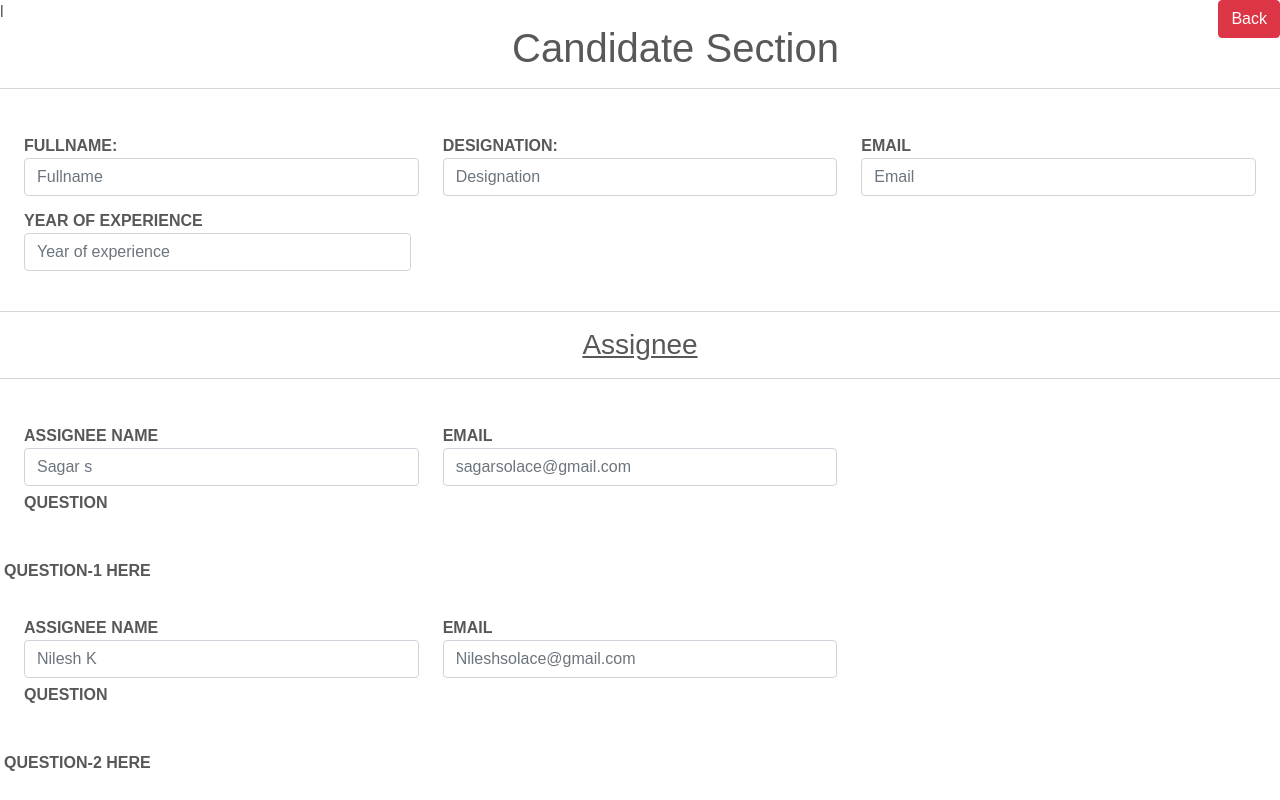
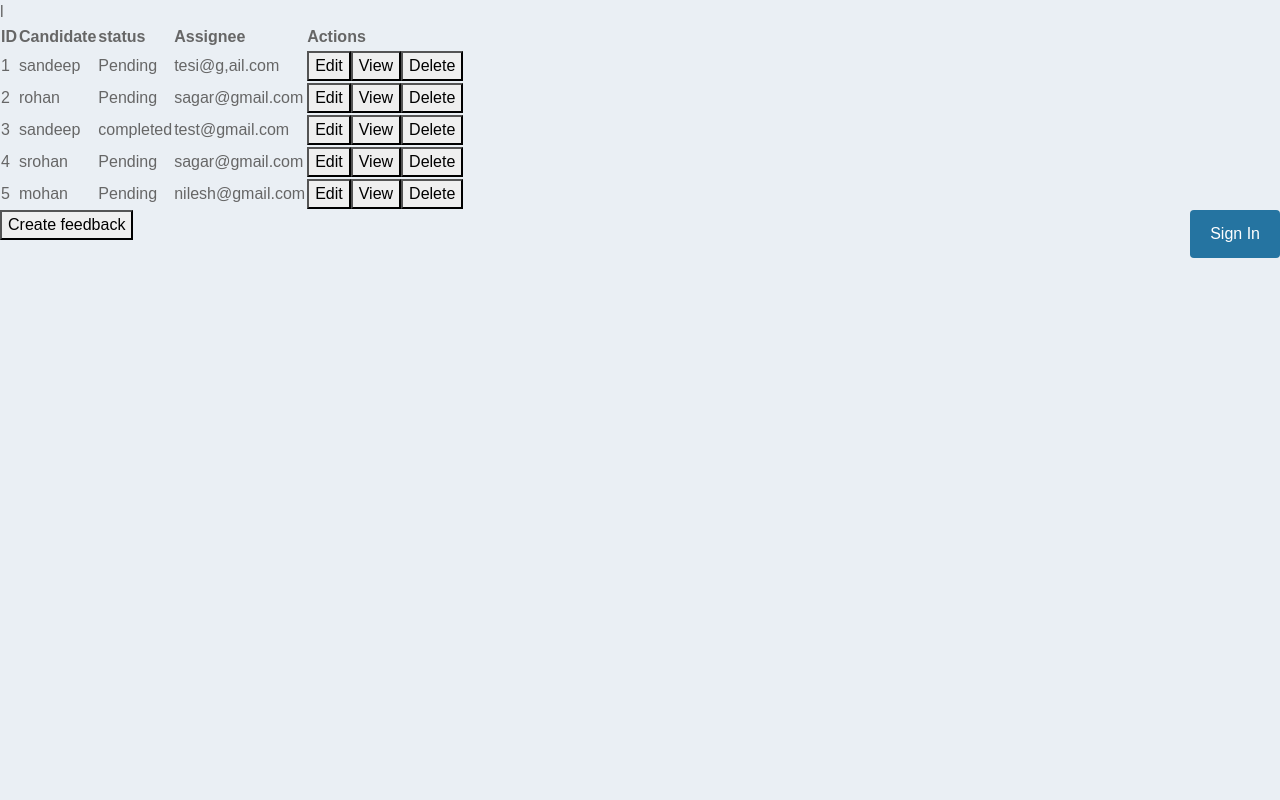
Before and after one commit to sandeepmauryaworld/Peer-review-tool, a React (Create React App) app: page /listing in a window 1280 px wide. Shown: the top 800 px of the page. Built offline with nearby package versions, Linux system fonts and the light colour scheme.

Commit message:
3 page done
3rd page not css

```diff
--- a/public/assets/Listing.css
+++ b/public/assets/Listing.css
@@ -1,4 +1,4 @@
-* {
+/* * {
     font-family: sans-serif; /* Change your font family */
   }
 
@@ -81,4 +81,4 @@
 
     form * {
       font-size: 28px;
-    }
+    } */
--- a/public/index.html
+++ b/public/index.html
@@ -21,9 +21,9 @@
 
 
 
-       <!-- <link rel="stylesheet" href="assets/Admin.css">  -->
-       <!-- <link rel="stylesheet" href="assets/Feedback.css">  -->
-        <link rel="stylesheet" href="assets/List.css">
+       <link rel="stylesheet" href="assets/Admin.css">
+       <link rel="stylesheet" href="assets/Feedback.css">
+        <!-- <link rel="stylesheet" href="assets/List.css">  -->
         <!-- <link rel="stylesheet" href="assets/Listing.css"> -->
 
 
--- a/src/App.js
+++ b/src/App.js
@@ -1,12 +1,18 @@
-
+import {
+  BrowserRouter,
+  Routes,
+  Route
+} from "react-router-dom";
 import Admin from './Pages/Admin';
+import Feedback from "./Pages/Feedback";
+import Listing from "./Pages/Listing";
 // import List from './Pages/List';
 // import Feedback from './Pages/Feedback';
 // import './App.css';
 // import Listing from './Pages/Listing';
 // import Avp from './Pages/Avp';
 // import List from './Pages/List';
-import Feed from './Pages/Feed';
+// import Feed from './Pages/Feed';
 // import View from './Pages/View';
 // import Feda from './Pages/Feda';
 // import Actual from './Pages/Actual';
@@ -15,21 +21,24 @@ import Feed from './Pages/Feed';
 
 
 
+
+
 function App() {
+
+
+
   return (
 
 
     <div>
-      <Feed></Feed>
-    {/* <Fsubmit></Fsubmit> */}
-  {/* <Listing></Listing> */}
-  {/* <Actual></Actual> */}
-  {/* <Feda/>
 
-  <Avp></Avp> */}
-  {/* <List></List> */}
-{/* <Admin></Admin> */}
-{/* <View></View> */}
+    <BrowserRouter>
+<Routes>
+  <Route path="/" element={<Admin/>} />
+  <Route path="feedback" element={<Feedback/>} />
+  <Route path="listing" element={<Listing/>} />
+</Routes>
+    </BrowserRouter>
      </div>
 
 
--- a/src/Pages/Admin.js
+++ b/src/Pages/Admin.js
@@ -1,8 +1,10 @@
 // import  useHistory  from 'react-router-dom';
 import React, { useEffect, useState } from 'react';
+import {useNavigate } from 'react-router-dom'
 
 
 function Admin() {
+    const history = useNavigate ()
     const [name, setName] = useState();
     const [Email, setEmail] = useState();
     // const history = useHistory();
@@ -12,11 +14,16 @@ function Admin() {
     })
 
 
+    // function Test() {
+
+    //     history("/view")
+    // }
 
             function saveUser() {
+                history("/feedback")
                 console.warn(name, Email);
                 let data = { name, Email }
-                fetch("http://localhost:4000/Admin", {
+                fetch("localhost:8080/api/admin", {
                     method: 'POST',
                     headers: {
                         'Accept': 'application/json',
@@ -25,7 +32,7 @@ function Admin() {
                     body: JSON.stringify(data)
                 }).then((result) => {
                     console.log("result", result);
-                    // history.push("/Feedback")
+
                 }
 
                 )
@@ -63,8 +70,11 @@ function Admin() {
                                             placeholder="Password" required />
                                     </p>
                                     <p>
-                                        <input type="submit" onClick={saveUser} value="Sign In" />
+                                        <input type="submit"  onClick={saveUser} value="Sign In" />
+
+
                                     </p>
+
 
 
                                 </form>
--- a/src/Pages/Avp.js
+++ b/src/Pages/Avp.js
@@ -7,7 +7,7 @@ function Avp() {
 
 
     <h2 style={{textAlign:"center"}} >Actual Feedback page </h2>
-    <div></div>
+
      <hr>
 
     <form className="form" >
--- a/src/Pages/Feedback.js
+++ b/src/Pages/Feedback.js
@@ -1,7 +1,9 @@
-
-import React, {useEffect, useState} from 'react'
+import React, { useEffect, useState } from 'react';
+import {useNavigate } from 'react-router-dom'
+// import React, {useEffect, useState} from 'react'
 
 function Feedback() {
+  const history = useNavigate ()
   const [name, setName]= useState();
   const [year, setYear]= useState();
   const [designation, setdesignation]= useState();
@@ -15,9 +17,10 @@ function Feedback() {
 
   function saveUser()
   {
+    history("/listing")
 console.warn(name,year,designation,puncual,productive,dedication,collab,feedback);
 let data={name,year,designation,puncual,productive,dedication,collab,feedback}
-fetch("http://localhost0:4000/Feedback",{
+fetch("localhost:4000/feedbackapi/feedbacks",{
    method:'POST',
    headers:{
        'Accept':'application/json',
--- a/src/Pages/Listing.js
+++ b/src/Pages/Listing.js
@@ -145,6 +145,7 @@
 
 
 import React, { useState, Fragment } from "react";
+import {useNavigate } from 'react-router-dom'
 import { nanoid } from "nanoid";
 // import "./App.css";
 import data from "../mock-data.json";
@@ -152,6 +153,16 @@ import ReadOnlyRow from "../components/ReadOnlyRow";
 import EditableRow from "../components/EditableRow";
 
 const Listing = () => {
+
+
+
+  function Test() {
+
+        history("/listing")
+    }
+  const history = useNavigate ()
+
+
   const [contacts, setContacts] = useState(data);
   const [addFormData, setAddFormData] = useState({
     name: "",
@@ -257,7 +268,10 @@ const Listing = () => {
     setContacts(newContacts);
   };
 
+
   return (
+
+
     <div className="app-container">
       <form onSubmit={handleEditFormSubmit}>
         <table>
@@ -324,7 +338,10 @@ const Listing = () => {
           placeholder="Enter an email..."
           onChange={handleAddFormChange}
         /> */}
-        <button type="submit">Create  feedback</button>
+
+        <button type="submit" >Create  feedback</button>
+        {/* <button type="submit" >Create  feedback</button> */}
+        <input type="submit"  onClick={Test} value="Sign In" />
       {/* </form> */}
     </div>
   );
```
Also changed, not shown: src/index.js (+10 -2 lines).
